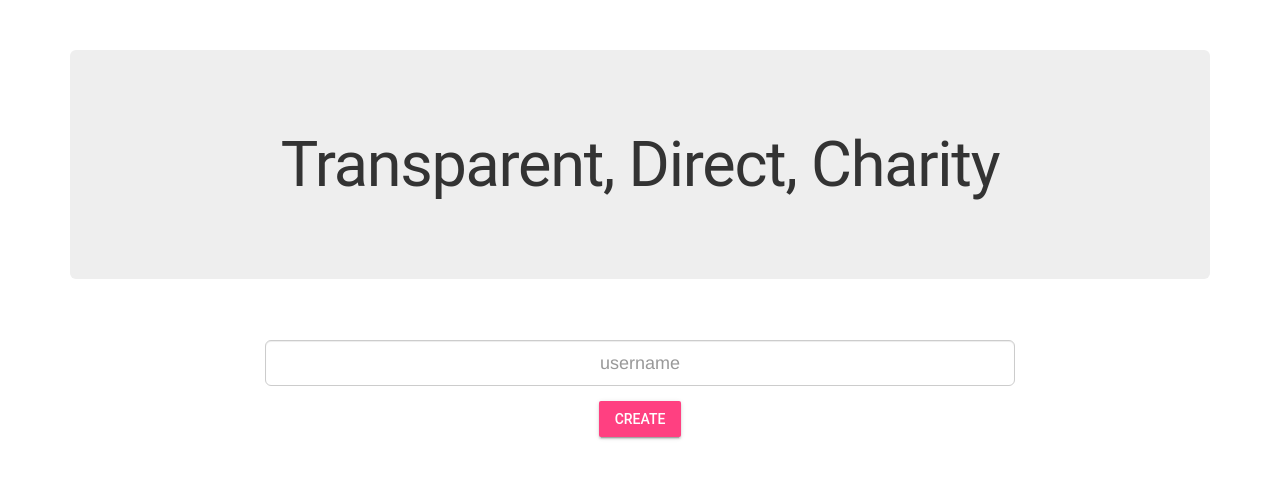
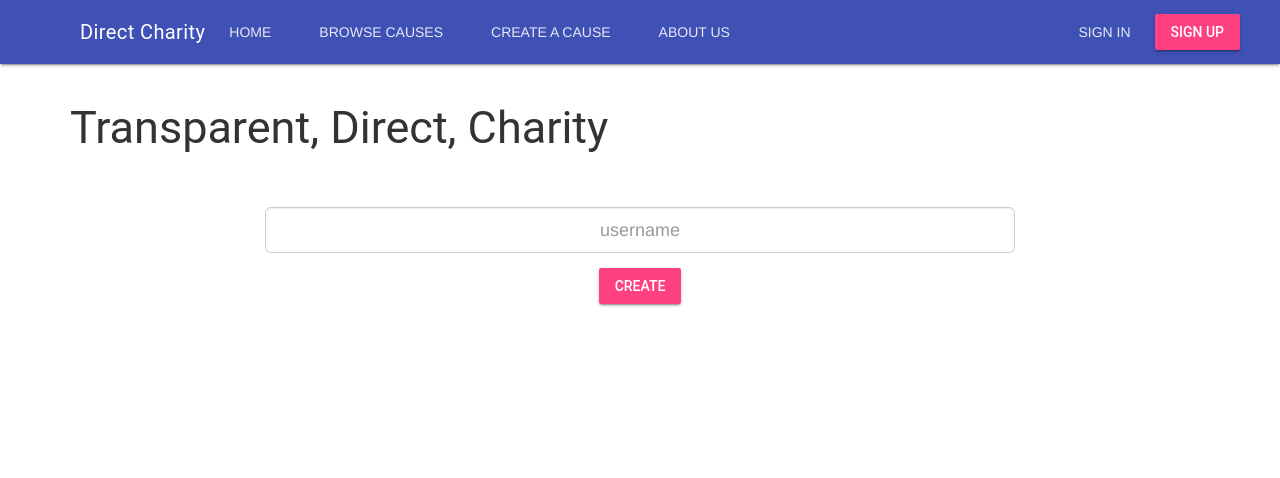
Before and after one commit to JCobbles/no-biene, a website: page public/index.html in a window 1280 px wide. Drawn offline with nearby package versions, Linux system fonts and the light colour scheme; some packages are replaced by stand-ins of ours; no server answers.

Commit message:
add header

```diff
--- a/public/home.html
+++ b/public/home.html
@@ -1,8 +1,6 @@
 <div ng-controller="HomepageController" class="container">
 
-    <div class="jumbotron text-center">
-        <h1>Transparent, Direct, Charity</h1>
-    </div>
+    <h2>Transparent, Direct, Charity</h2>
 
     <div id="todo-list" class="row">
         <div class="col-sm-4 col-sm-offset-4">
--- a/public/index.html
+++ b/public/index.html
@@ -21,9 +21,55 @@
         <link rel="stylesheet" href="https://code.getmdl.io/1.3.0/material.indigo-pink.min.css">
         <script defer src="https://code.getmdl.io/1.3.0/material.min.js"></script>
 
+        <style>
+            body {
+                padding: 0;
+            }
+            ng-view > div { padding-top: 80px; }
+        </style>
     </head>
 
     <body ng-app="myApp">
+        <div class="mdl-layout mdl-js-layout mdl-layout--fixed-header">
+
+        <header class="mdl-layout__header">
+        <div class="mdl-layout__header-row">
+            <span class="mdl-layout-title">
+                Direct Charity
+            </span>
+            <!-- Navigation. We hide it in small screens. -->
+            <nav class="mdl-navigation mdl-cell--hide-tablet mdl-cell--hide-phone">
+                <a class="mdl-navigation__link mdl-typography--text-uppercase" href="/">Home</a>
+                <a class="mdl-navigation__link mdl-typography--text-uppercase" href="/">Browse Causes</a>
+                <a class="mdl-navigation__link mdl-typography--text-uppercase" href="/create-cause">Create a Cause</a>
+                <a class="mdl-navigation__link mdl-typography--text-uppercase" href="/">About Us</a>
+            </nav>
+            <!-- Add spacer, to align navigation to the right -->
+            <div class="mdl-layout-spacer"></div>
+            <nav class="mdl-navigation mdl-cell--hide-tablet mdl-cell--hide-phone">
+                <a class="mdl-navigation__link mdl-typography--text-uppercase" href="">Sign In</a>
+
+                <button class="mdl-button mdl-js-button mdl-button--raised mdl-js-ripple-effect mdl-typography--text-uppercase mdl-button--accent">
+                    Sign Up
+                </button>
+            </nav>
+        </div>
+    </header>
+    <div class="mdl-layout__drawer">
+        <span class="mdl-layout-title">TITLE Area</span>
+        <nav class="mdl-navigation">
+            <a class="mdl-navigation__link mdl-typography--text-uppercase" href="">Home</a>
+            <a class="mdl-navigation__link mdl-typography--text-uppercase" href="">Features</a>
+            <a class="mdl-navigation__link mdl-typography--text-uppercase" href="">Pricing</a>
+            <a class="mdl-navigation__link mdl-typography--text-uppercase" href="">Contact Us</a>
+            <a class="mdl-navigation__link mdl-typography--text-uppercase" href="">Sign In</a>
+            <button class="mdl-button mdl-js-button mdl-button--raised mdl-js-ripple-effect mdl-typography--text-uppercase mdl-button--accent">
+                Sign Up
+            </button>
+        </nav>
+    </div>
+
+    </div>
 
         <ng-view></ng-view>
 
```
